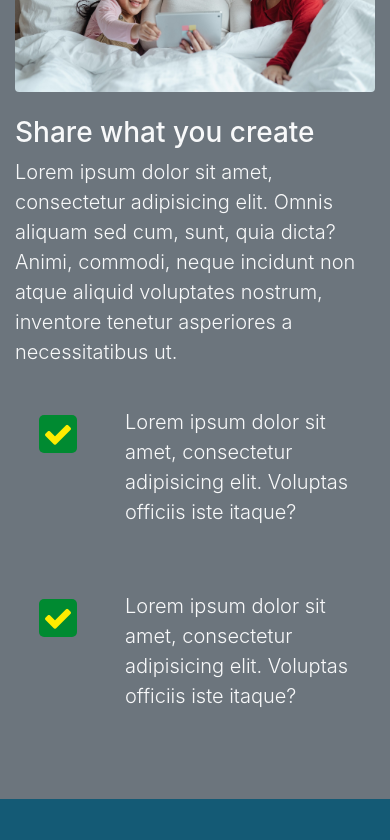
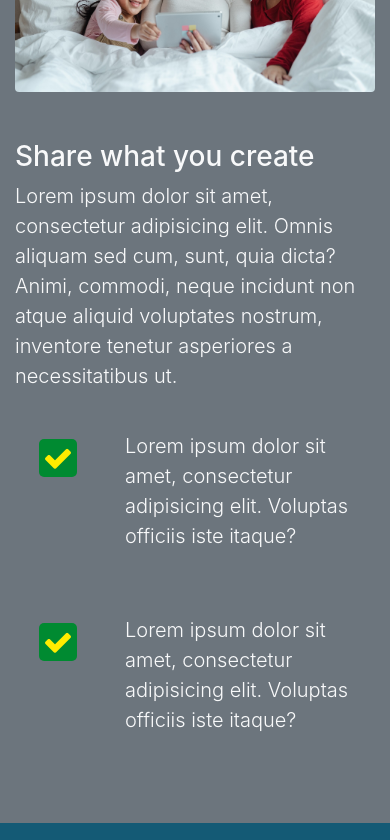
Before and after one commit to Mdmonirislam/fronttab, a plain HTML site: page index.html in a window 390 px wide. Shown: the part 4070-4910 px from the top of the page. Drawn offline with Linux system fonts and the light colour scheme.

Commit message:
Update this file

```diff
--- a/index.html
+++ b/index.html
@@ -203,7 +203,7 @@
         <div class="col-lg-6 col-md-12">
           <img src="img/4473795.jpg" alt="Share" class="img-fluid rounded mt-2">
         </div>
-        <div class="col-lg-6 col-md-12 mt-4 mt-md-0">
+        <div class="col-lg-6 col-md-12 mt-5 mt-md-0">
           <h3>Share what you create</h3>
           <p class="lead">Lorem ipsum dolor sit amet, consectetur adipisicing elit. Omnis aliquam sed cum, sunt, quia dicta? Animi, commodi, neque incidunt non atque aliquid voluptates nostrum, inventore tenetur asperiores a necessitatibus ut.</p>
           <div class="d-flex flex-row">
```
